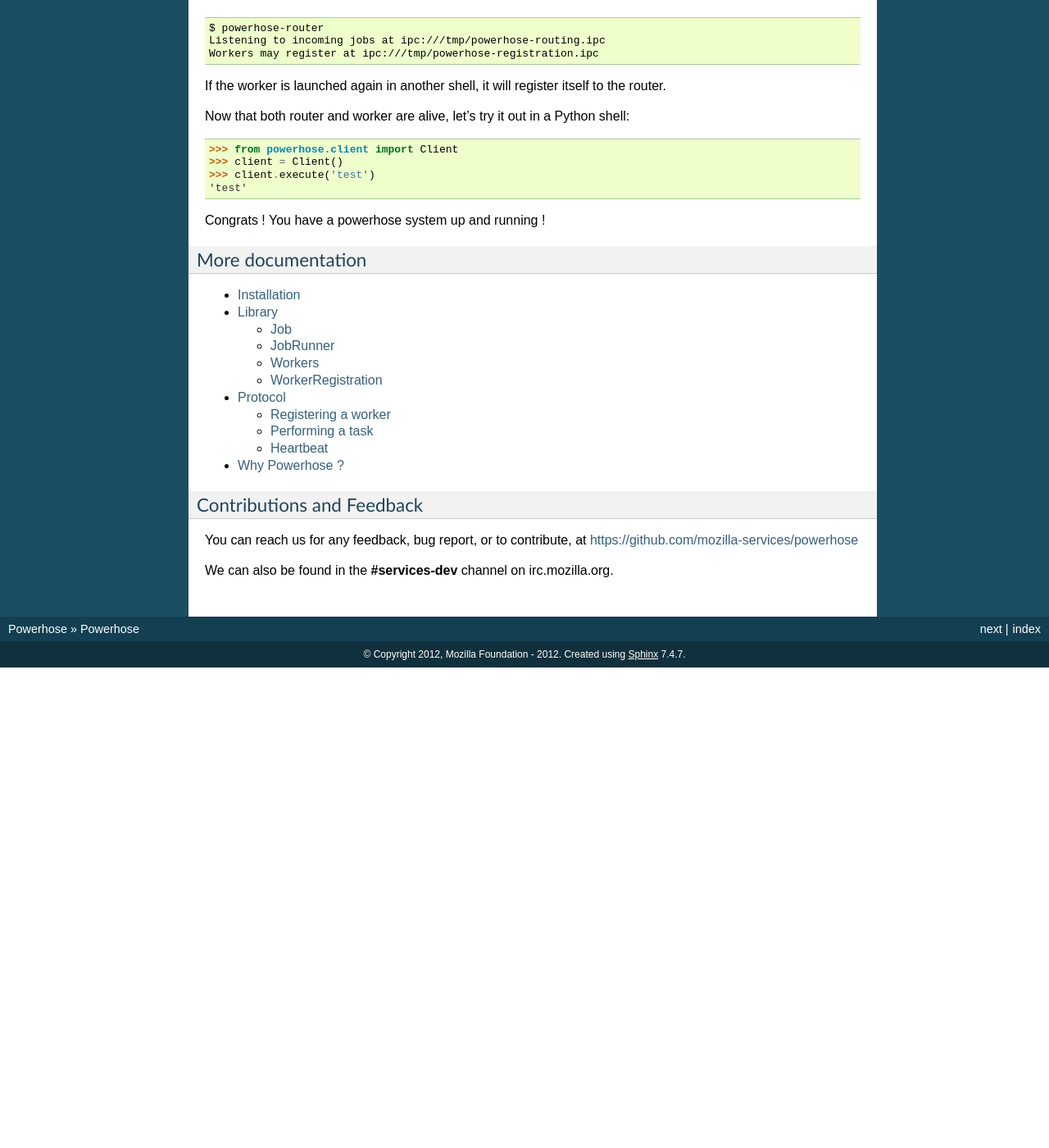
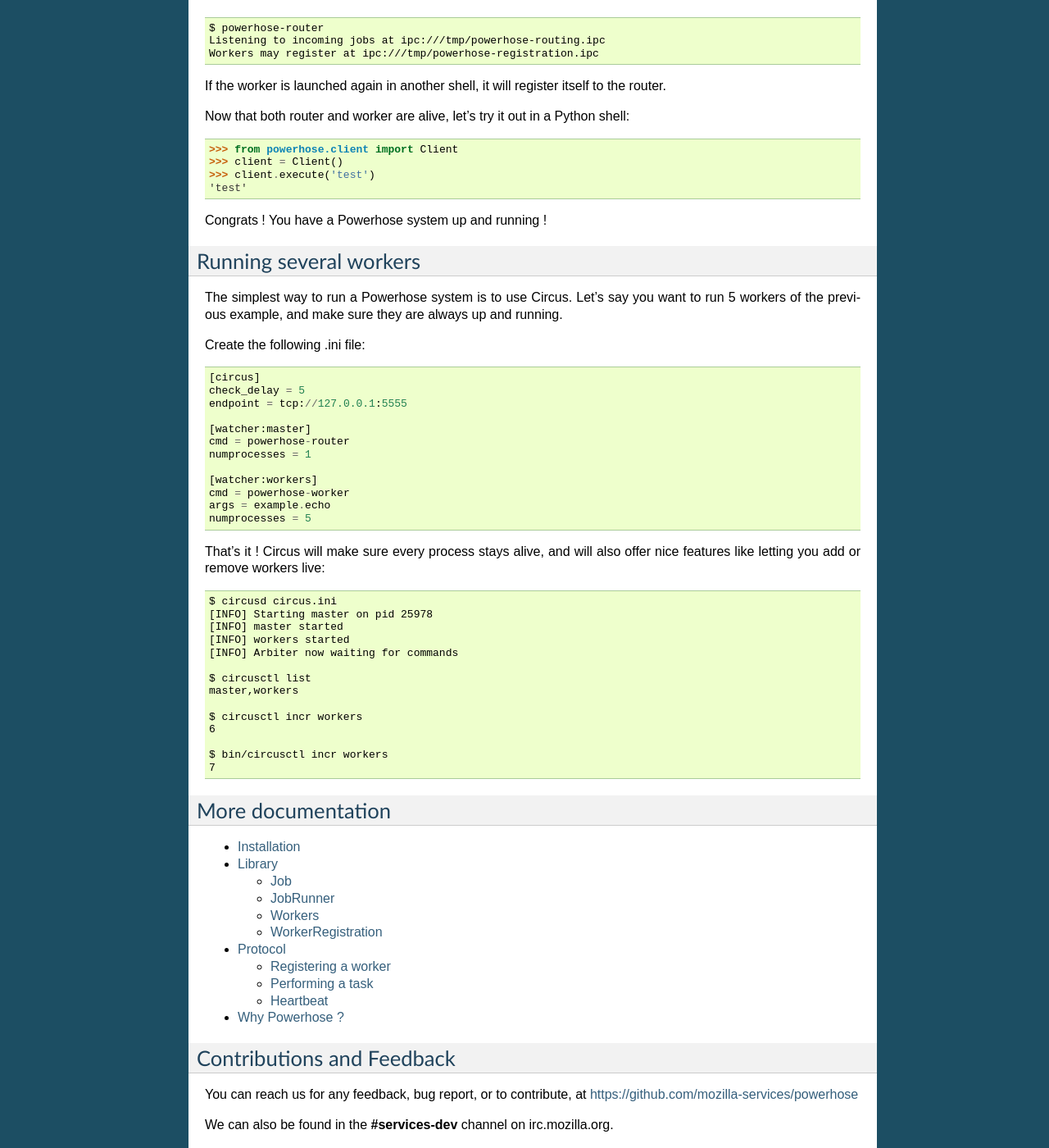
Before and after one commit to mozilla-services/powerhose, a Sphinx documentation site: the page built from docs/source/index.rst, in a window 1280 px wide and 1400 px high, scrolled down 796 px. Shown: the whole window at 82% size. Built offline with Sphinx 7.4.7, drawn with Linux system fonts in a browser that asks for light colours; before the commit the page ends 1610 px from its top, so only the background shows below that; some of the changed text lies outside the part shown.

Commit message:
moar docs

```diff
--- a/docs/source/index.rst
+++ b/docs/source/index.rst
@@ -72,11 +72,54 @@
     'test'
 
 
-Congrats ! You have a powerhose system up and running !
+Congrats ! You have a Powerhose system up and running !
+
+
+Running several workers
+=======================
+
+The simplest way to run a Powerhose system is to use Circus. Let's say
+you want to run 5 workers of the previous example, and make sure
+they are always up and running.
+
+Create the following .ini file::
+
+    [circus]
+    check_delay = 5
+    endpoint = tcp://127.0.0.1:5555
+
+    [watcher:master]
+    cmd = powerhose-router
+    numprocesses = 1
+
+    [watcher:workers]
+    cmd = powerhose-worker
+    args = example.echo
+    numprocesses = 5
+
+
+That's it ! Circus will make sure every process stays alive, and will also
+offer nice features like letting you add or remove workers live::
+
+    $ circusd circus.ini
+    [INFO] Starting master on pid 25978
+    [INFO] master started
+    [INFO] workers started
+    [INFO] Arbiter now waiting for commands
+
+    $ circusctl list
+    master,workers
+
+    $ circusctl incr workers
+    6
+
+    $ bin/circusctl incr workers
+    7
+
 
 
 More documentation
-------------------
+==================
 
 .. toctree::
    :maxdepth: 2
@@ -87,7 +130,7 @@
    why
 
 Contributions and Feedback
---------------------------
+==========================
 
 You can reach us for any feedback, bug report, or to contribute, at
 https://github.com/mozilla-services/powerhose
```
Also changed, not shown: other parts of docs/source/index.rst (+1 -1 lines), 1 other file.
